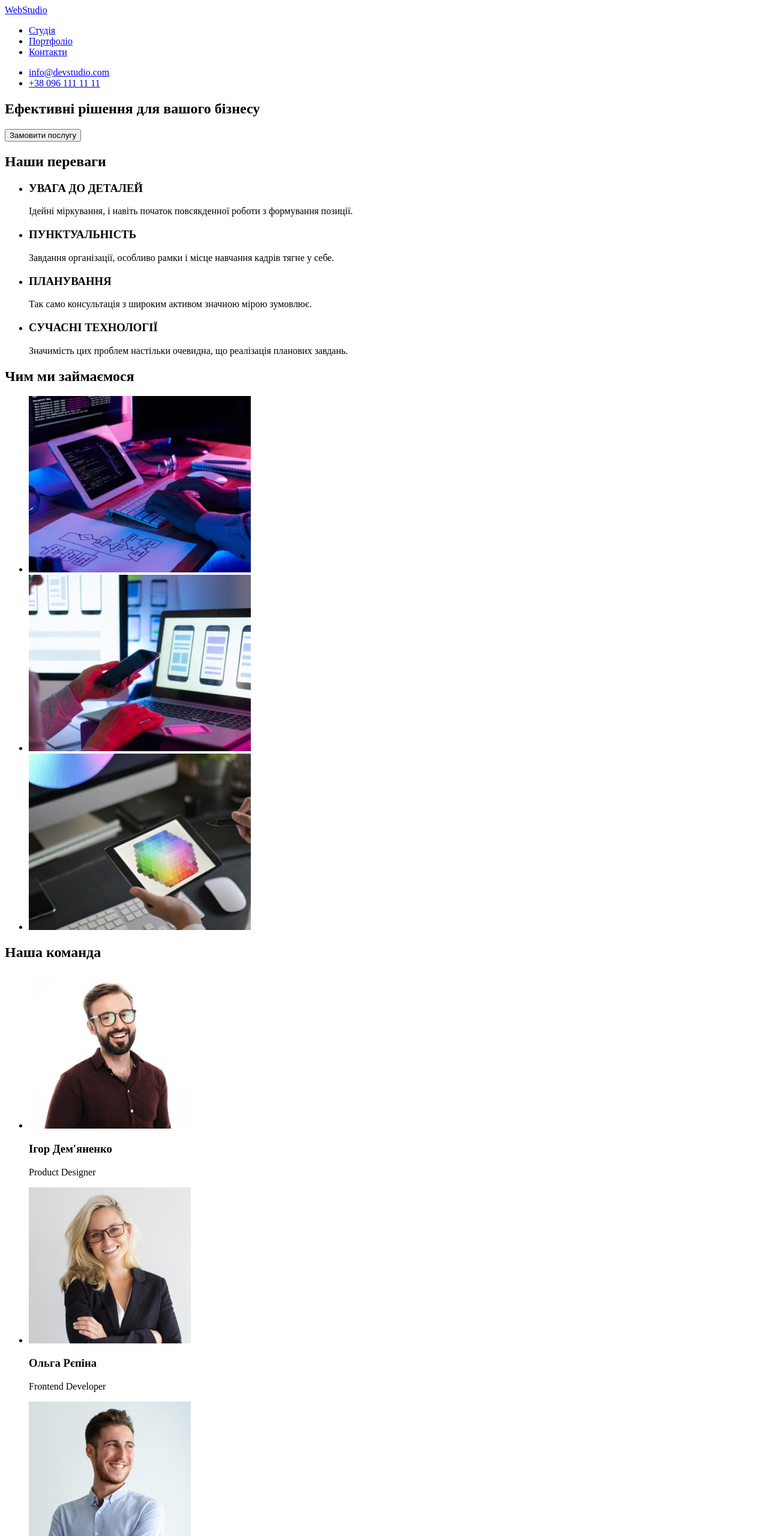
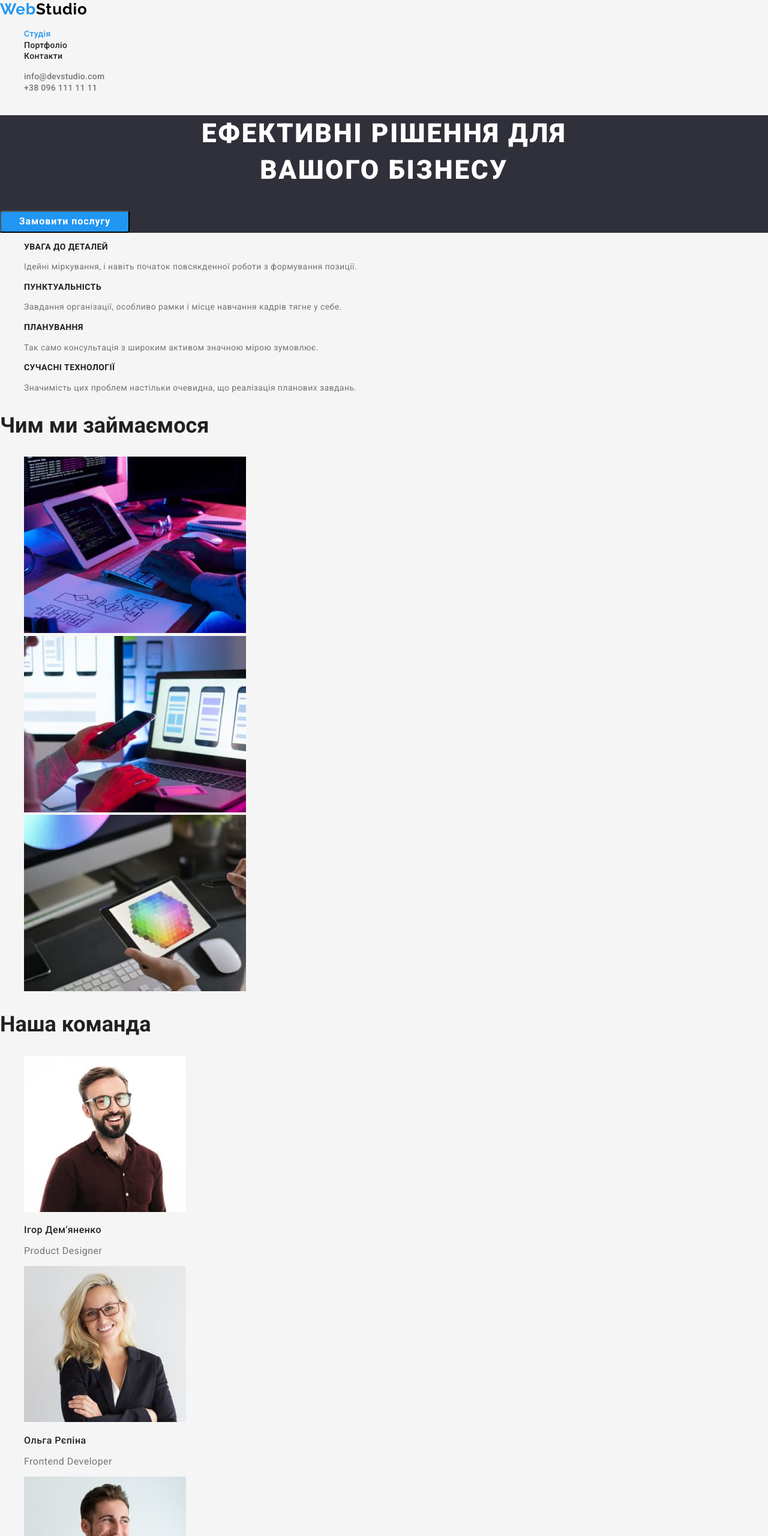
Before and after one commit to VladFominov/goit-markup-hw-02, a plain HTML site: page index.html in a window 1280 px wide. Shown: the top 2560 px of the page at 60% size. Drawn offline with nearby package versions, Linux system fonts and the light colour scheme.

Commit message:
ДЗ2 перероблене
це перше перероблення, після здачі ДЗ№1.

```diff
--- a/CSS/styles.css
+++ b/CSS/styles.css
@@ -12,28 +12,21 @@ body {
 }
 
 
-.page-header {
-    margin: 0;
-    padding: 0;
-    width: 1200px;
-    margin-left: 15px;
-    margin-right: 15px;
-
-}
 /* Навігація сайту */
-
-.nav {}
 
 .logo {
     font-family: Raleway, sans-serif;
     font-weight: 700;
     font-size: 26px;
     line-height: 1.2;
+    letter-spacing: 0.03em;
 }
 
-.features-list {
+.list {
     list-style: none;
 }
+
+
 
 .logo {
     text-decoration: none;
@@ -49,11 +42,12 @@ body {
 
 .item {
     list-style-type: none;
+    letter-spacing: 0.02em;
 }
 
 .link {
     text-decoration: none;
-    color: #212121;
+    color: var(--primary-text-color);
     font-weight: 500;
     font-size: 14px;
     line-height: 1.1;
@@ -73,23 +67,33 @@ body {
     font-weight: 500;
     font-size: 14px;
     line-height: 1.1;
+    letter-spacing: 0.02em;
 }
 
 .nav-item:hover, .nav-item:focus {
     color: var(--accent-color);
 }
+/* Контакти хедер */
+
 
 /* <!-- Секція основного заголовку --> */
-.main-header {
+/* Герой */
+.hero {
     background-color: #2F303A;
 }
 
-.main-header-title {
+.hero-title {
     color: #FFFFFF;
     font-weight: 900;
     font-size: 44px;
     line-height: 1.4;
+
+    text-transform: uppercase;
+    text-align: center;
+    letter-spacing: 0.06em;
+
 }
+
 
 .button {
     background-color: var(--accent-color);
@@ -97,32 +101,81 @@ body {
     font-weight: 700;
     font-size: 16px;
     line-height: 1.9;
+    width: 216px;
+    border-radius: 4px;
+    text-align: center;
+    letter-spacing: 0.06em;
+    cursor: pointer;
+
 
 }
 
 /* Друга секція - переваги */
-/* Для усіх h2 задаю один колір */
+
+
+/* Для усіх h2 задаю один колір та розмір тексту */
+/* .benefits-list .title {
+    font-weight: 700;
+    font-size: 36px;
+    line-height: 1.2;
+} */
+
+/* Для усіх h3 задаю один колір та розмір тексту крім секції команда, там інші розміри */
 .title {
-    color: #212121;
+    color: var(--primary-text-color);
+    font-weight: 500;
+    font-size: 14px;
+    line-height: 1.1;
+    letter-spacing: 0.03em;
+}
+.benefits-list {
+    list-style-type: none;
+}
+
+.benefits-list .title {
+    font-weight: 700;
+    font-size: 14px;
+    line-height: 1.1;
+}
+
+/* Для усіх p у li задаю один колір */
+.benefits-list .text {
+    color: var(--subtitle-text-color);
+    font-weight: 400;
+    font-size: 14px;
+    line-height: 1.7;
+    letter-spacing: 0.03em;
+}
+
+.features {
+    list-style-type: none;
+}
+
+/* Третя секція - чим займаємося */
+.section-title {
+    color: var(--primary-text-color);
     font-weight: 700;
     font-size: 36px;
     line-height: 1.2;
 }
 
-/* Для усіх h3 задаю один колір */
-.list-title {
-    color: #212121;
-    font-weight: 500;
-    font-size: 14px;
-    line-height: 1.1;
+.features-link {
+    width: 370px;
 }
 
-/* Для усіх p у li задаю один колір */
-.text-list-title {
+/* Четверта секція - наша команда */
+.team-list .title {
+    font-weight: 500;
+    font-size: 16px;
+    line-height: 1.2;
+}
+
+.team-list .text {
     color: var(--subtitle-text-color);
     font-weight: 400;
-    font-size: 14px;
-    line-height: 1.7;
+    font-size: 16px;
+    line-height: 1.2;
+    letter-spacing: 0.03em;
 }
 
 /* Підвал сайту */
@@ -130,27 +183,26 @@ body {
     background-color: #2F303A;
 }
 
-.link-footer {
-    text-decoration: none;
-}
-.link-footer.address {
+.footer .address {
     color: #FFFFFF;
     font-weight: 400;
     font-size: 14px;
     line-height: 1.7;
+    text-decoration: none;
+    letter-spacing: 0.03em;
 }
-.link-footer.mail {
+
+.footer .contacts {
     color: rgba(255, 255, 255, 0.6);
     font-weight: 400;
     font-size: 14px;
     line-height: 1.7;
+    text-decoration: none;
+
 }
 
-.link-footer.tel {
-    color: rgba(255, 255, 255, 0.6);
-    font-weight: 400;
-    font-size: 14px;
-    line-height: 1.7;
+.contacts:hover, .contacts:focus {
+    color: var(--accent-color);
 }
 
 /* цвет основного текста #212121 */
@@ -158,30 +210,37 @@ body {
 /* белый #FFFFFF */
 /* акцент синий #2196F3*/
 
+
+
 /* Стилі до portfolio.html */
+
+
 /* Секція - основной контент */
-/* Задав всім a href єдиний класс */
-.portfolio-item {
-    list-style-type:none
+.filter, .filter-list {
+    list-style: none;
 }
 
-.button-portfolio:hover, .button-portfolio:focus {
+
+.portfolio-button {
+    color: var(--primary-text-color);
+    font-weight: 500;
+    font-size: 16px;
+    line-height: 1.6;
+    letter-spacing: 0.03em;
+    cursor: pointer;
+}
+
+
+.portfolio-button:hover, .portfolio-button:focus {
     background-color: var(--accent-color);
 }
 
-.button-portfolio {
-    font-weight: 500;
-    font-size: 16px;
-    line-height: 1.6;
-    cursor:pointer;
-    border-radius: 4px;
-
+.filter .portfolio-button.current {
+    background-color: var(--accent-color);
+    color: #FFFFFF;
 }
 
-.conteiner-button {
-    border-radius: 4px;
-}
-.logo-portfolio {}
+
 
 .logo-portfolio-title {
     font-weight: 700;
@@ -189,6 +248,7 @@ body {
     line-height: 2;
     text-decoration: none;
     color: var(--primary-text-color);
+    letter-spacing: 0.06em;
 
 }
 
@@ -197,4 +257,5 @@ body {
     font-size: 16px;
     line-height: 1.9;
     color: var(--subtitle-text-color);
+    letter-spacing: 0.03em;
 }
--- a/index.html
+++ b/index.html
@@ -5,123 +5,128 @@
     <meta http-equiv="X-UA-Compatible" content="IE=edge">
     <meta name="viewport" content="width=device-width, initial-scale=1.0">
     <title>Document</title>
+    <link rel="preconnect" href="https://fonts.googleapis.com">
+    <link rel="preconnect" href="https://fonts.gstatic.com" crossorigin>
+    <link href="https://fonts.googleapis.com/css2?family=Raleway:wght@700&family=Roboto:wght@400;500;700;900&display=swap" rel="stylesheet">
+    <link rel="stylesheet" href="https://cdnjs.cloudflare.com/ajax/libs/modern-normalize/1.1.0/modern-normalize.min.css" integrity="sha512-wpPYUAdjBVSE4KJnH1VR1HeZfpl1ub8YT/NKx4PuQ5NmX2tKuGu6U/JRp5y+Y8XG2tV+wKQpNHVUX03MfMFn9Q==" crossorigin="anonymous" referrerpolicy="no-referrer" />
+    <link rel="stylesheet" href="./CSS/styles.css">
+
 </head>
 <!-- Навігація сайту -->
 <header>
-    <nav>
-        <a href="/">
-            WebStudio
+    <nav class="nav">
+        <a class="logo" href="index.html"> <span class="web-color">Web</span><span class="studio-color"><b>Studio</b></span>
         </a>
-    <ul>
-        <li><a href="/">Студія</a></li>
-        <li><a href="/">Портфоліо</a></li>
-        <li><a href="/">Контакти</a></li>
+    <ul class="site-nav list">
+        <li class="item"><a href="" class="link current">Студія</a></li>
+        <li class="item"><a href="./portfolio.html" target="_blank" class="link">Портфоліо</a></li>
+        <li class="item"><a href="/" class="link">Контакти</a></li>
     </ul>
     </nav>
-     <ul>
-        <li><a href="mailto:info@devstudio.com">info@devstudio.com</a></li>
-        <li><a href="tel:+380961111111">+38 096 111 11 11</a></li>
+     <ul class="contacts list">
+        <li class="item"><a href="mailto:info@devstudio.com" class="nav-item">info@devstudio.com</a></li>
+        <li class="item"><a href="tel:+380961111111" class="nav-item">+38 096 111 11 11</a></li>
     </ul>
     </header>
     <!-- Секція основного заголовку -->
     <main>
-        <section>
-            <h1>
-                Ефективні рішення для вашого бізнесу
+        <!-- Герой -->
+        <section class="hero">
+            <h1 class="hero-title">
+                Ефективні рішення для<br>вашого бізнесу
             </h1>
-                <button type="button">Замовити послугу</button>
+                <button class="button" type="button">Замовити послугу</button>
         </section>
         <!-- Друга секція - переваги -->
-        <section>
-            <h2>Наши переваги</h2>
-            <ul>
+        <section class="section">
+            <!-- <h2 class="section-title">Наши переваги</h2> -->
+            <ul class="benefits-list">
                 <li>
-                    <h3>
+                    <h3 class="title">
                         УВАГА ДО ДЕТАЛЕЙ
                     </h3>
-                    <p>
+                    <p class="benefits-list text">
                         Ідейні міркування, і навіть початок повсякденної роботи з формування позиції.
                     </p>
                 </li>
 
                 <li>
-                    <h3>
+                    <h3 class="title">
                         ПУНКТУАЛЬНІСТЬ
                     </h3>
-                    <p>
+                    <p class="benefits-list text">
                         Завдання організації, особливо рамки і місце навчання кадрів тягне у себе.
                     </p>
                 </li>
 
                 <li>
-                    <h3>
+                    <h3 class="title">
                         ПЛАНУВАННЯ
                     </h3>
-                    <p>
+                    <p class="benefits-list text">
                         Так само консультація з широким активом значною мірою зумовлює.
                     </p>
                 </li>
 
                 <li>
-                    <h3>
+                    <h3 class="title">
                         СУЧАСНІ ТЕХНОЛОГІЇ
                     </h3>
-                    <p>
+                    <p class="benefits-list text">
                         Значимість цих проблем настільки очевидна, що реалізація планових завдань.
                     </p>
                 </li>
             </ul>
         </section>
         <!-- Третя секція - чим займаємося -->
-        <section>
-            <h2>
+        <section class="section">
+            <h2 class="section-title">
                 Чим ми займаємося
             </h2>
-            <ul>
-                <li><img src="./images/service1.jpg" alt="послуга1" width="370"></li>
-                <li><img src="./images/service2.jpg" alt="послуга2" width="370"></li>
-                <li><img src="./images/service3.jpg" alt="послуга3" width="370"></li>
+            <ul class="features">
+                <li><img class="features-link" src="./images/service1.jpg" alt="послуга1" width="370"></li>
+                <li><img class="features-link" src="./images/service2.jpg" alt="послуга2" width="370"></li>
+                <li><img class="features-link" src="./images/service3.jpg" alt="послуга3" width="370"></li>
             </ul>
         </section>
         <!-- Четверта секція - наша команда -->
-        <section>
-            <h2>
+        <section class="section">
+            <h2 class="section-title">
                 Наша команда
             </h2>
-            <ul>
-                <li>
+            <ul class="team-list">
+                <li class="item">
                     <img src="./images/productdesigner.jpg" alt="дизайнер" width="270">
-                    <h3>Ігор Дем'яненко</h3>
-                    <p>Product Designer</p>
+                    <h3 class="title">Ігор Дем'яненко</h3>
+                    <p class="team-list text">Product Designer</p>
                 </li>
-                <li>
+                <li class="item">
                     <img src="./images/frontenddeveloper.jpg" alt="фронтенд" width="270">
-                    <h3>Ольга Рєпіна</h3>
-                    <p>Frontend Developer</p>
+                    <h3 class="title">Ольга Рєпіна</h3>
+                    <p class="team-list text">Frontend Developer</p>
                 </li>
-                <li>
+                <li class="item">
                     <img src="./images/marketing.jpg" alt="маркетинг" width="270">
-                    <h3>Микола Тарасов</h3>
-                    <p>Marketing</p>
+                    <h3 class="title">Микола Тарасов</h3>
+                    <p class="team-list text">Marketing</p>
                 </li>
-                <li>
+                <li class="item">
                     <img src="./images/uidesigner.jpg" alt="Дизайнінтерфейсу" width="270">
-                    <h3>Михайло Єрмаков</h3>
-                    <p>UI Designer</p>
+                    <h3 class="title">Михайло Єрмаков</h3>
+                    <p class="team-list text">UI Designer</p>
                 </li>
             </ul>
         </section>
     </main>
 <!-- Підвал сайту -->
-<footer>
-    <a href="">
-        WebStudio
+<footer class="footer">
+    <a class="logo" href="index.html"> <span class="web-color">Web</span><span class="studio-color"><b>Studio</b></span>
     </a>
     <address>
         <ul>
-            <li><a href="https://www.google.com.ua/maps/@50.4851493,30.4721233,14z?hl=ru" target="_blank" rel="noopener noreferrer">м. Київ, пр-т Лесі Українки, 26</a></li>
-            <li><a href="mailto:info@devstudio.com">info@devstudio.com</a></li>
-            <li><a href="tel:+380961111111">+38 096 111 11 11</a></li>
+            <li class="item"><a class="address" href="https://www.google.com.ua/maps/@50.4851493,30.4721233,14z?hl=ru" target="_blank" rel="noopener noreferrer">м. Київ, пр-т Лесі Українки, 26</a></li>
+            <li class="item"><a class="contacts" href="mailto:info@devstudio.com">info@devstudio.com</a></li>
+            <li class="item"><a class="contacts" href="tel:+380961111111">+38 096 111 11 11</a></li>
         </ul>
 
     </address>
```
Also changed, not shown: portfolio.html (+27 -27 lines), images/images-portfolio/businessapplication.jpg (renamed from images/images-portfolio/додаток-бізнес.jpg), images/images-portfolio/edition.jpg (renamed from images/images-portfolio/видання.jpg), images/images-portfolio/poster.jpg (renamed from images/images-portfolio/постер.jpg), images/images-portfolio/projectboxes.jpg (renamed from images/images-portfolio/проэкт-коробки.jpg), images/images-portfolio/projectlab.jpg (renamed from images/images-portfolio/проєкт-лаб.jpg), images/images-portfolio/projectprime.jpg (renamed from images/images-portfolio/проект-прайм.jpg), images/images-portfolio/restaurant.jpg (renamed from images/images-portfolio/ресторан.jpg), images/images-portfolio/technowebsite.jpg (renamed from images/images-portfolio/технокряк.jpg), images/images-portfolio/website.jpg (renamed from images/images-portfolio/веб-сайт.jpg), images/Дизайнінтерфейсу.jpg (deleted), images/дизайнер.jpg (deleted), images/маркетинг.jpg (deleted), images/послуга1.jpg (deleted), 3 more files.
